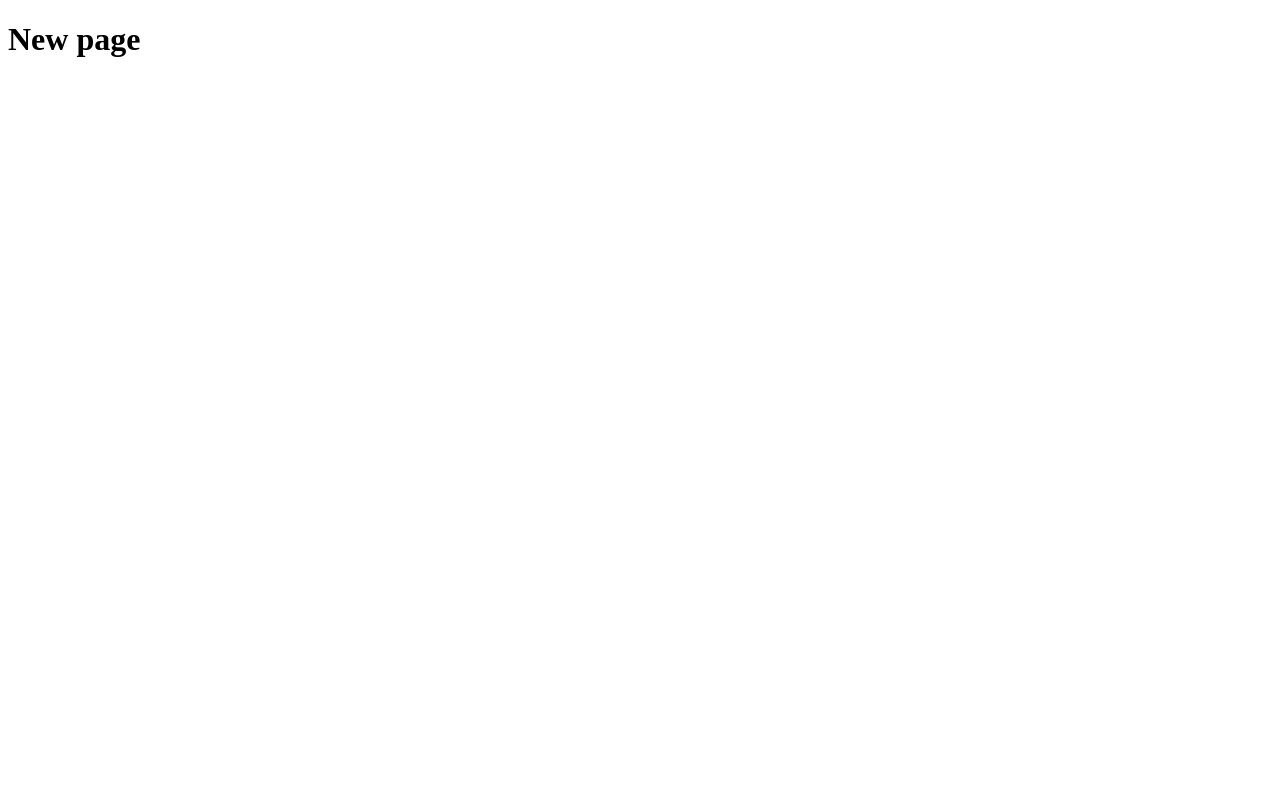
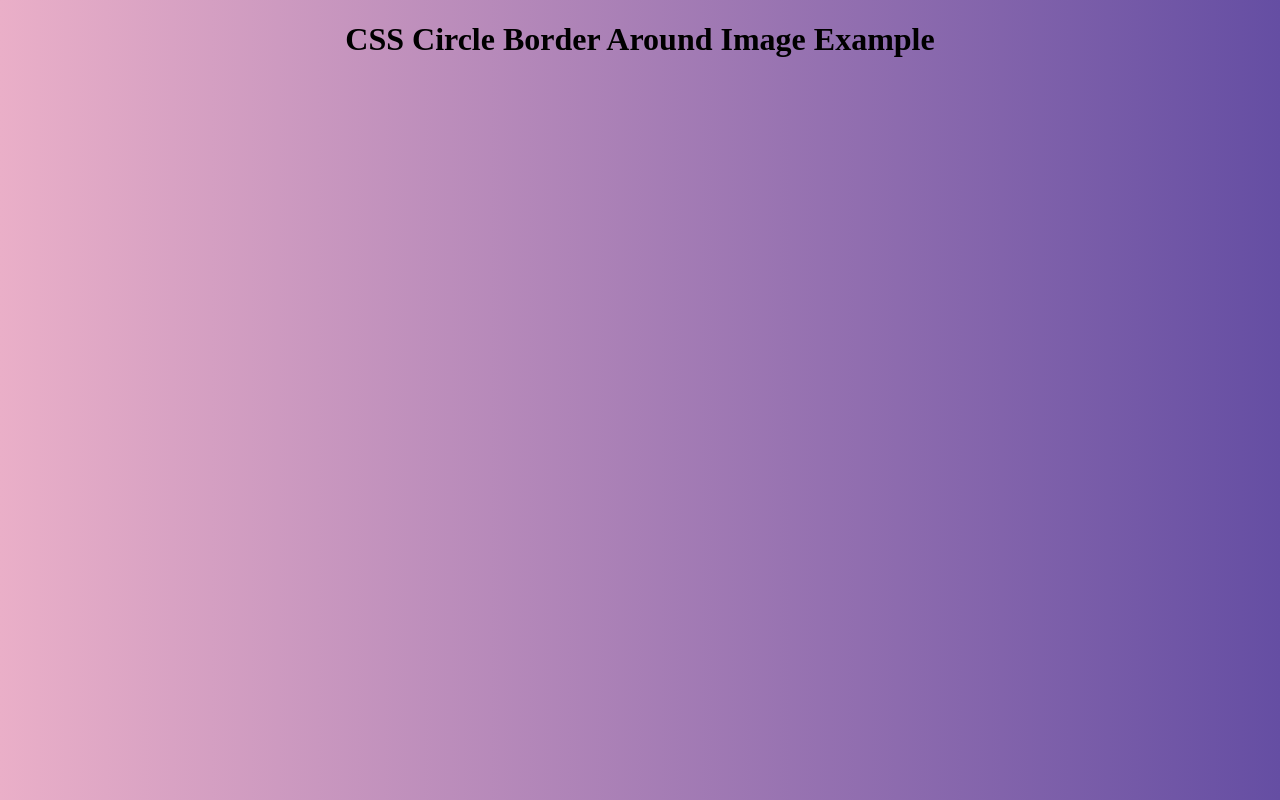
Before and after one commit to Samvelsim/New-Project, a plain HTML site: page index.html in a window 1280 px wide. Drawn offline with Linux system fonts and the light colour scheme.

Commit message:
WebProject

```diff
--- a/index.html
+++ b/index.html
@@ -8,7 +8,8 @@
     <link rel="stylesheet" href="./style.css">
 </head>
 <body>
-    <h1>New page
+    <div></div>
+    <h1>CSS Circle Border Around Image Example
     </h1>
 </body>
 </html>
--- a/style.css
+++ b/style.css
@@ -0,0 +1,13 @@
+body{
+    background-color: #654ea3;
+    background: linear-gradient(to right, #eaafc8, #654ea3);
+}
+body > div{
+
+}
+h1{
+    display: flex;
+    flex-direction: column;
+    align-items: center;
+    justify-items: center;
+}
```
